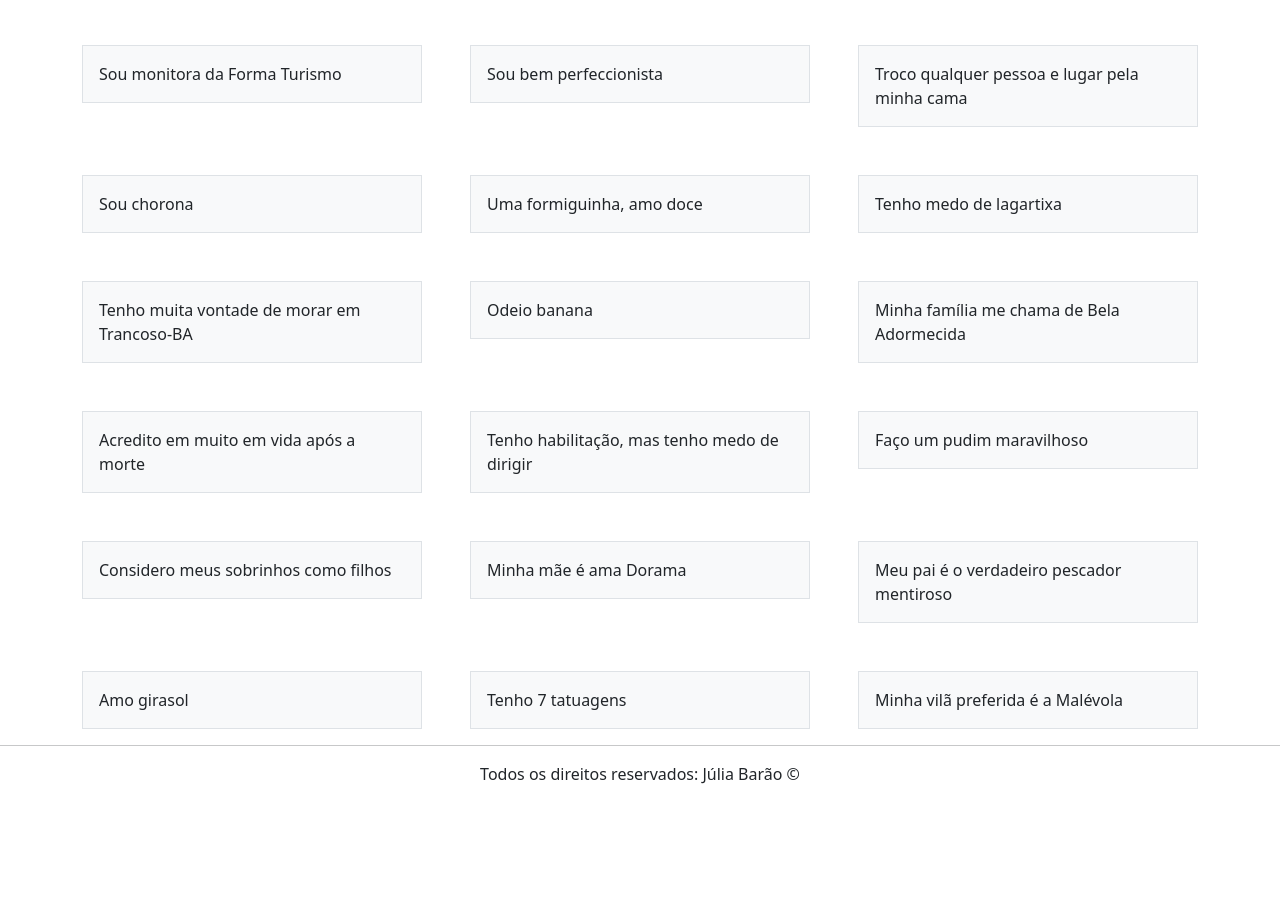
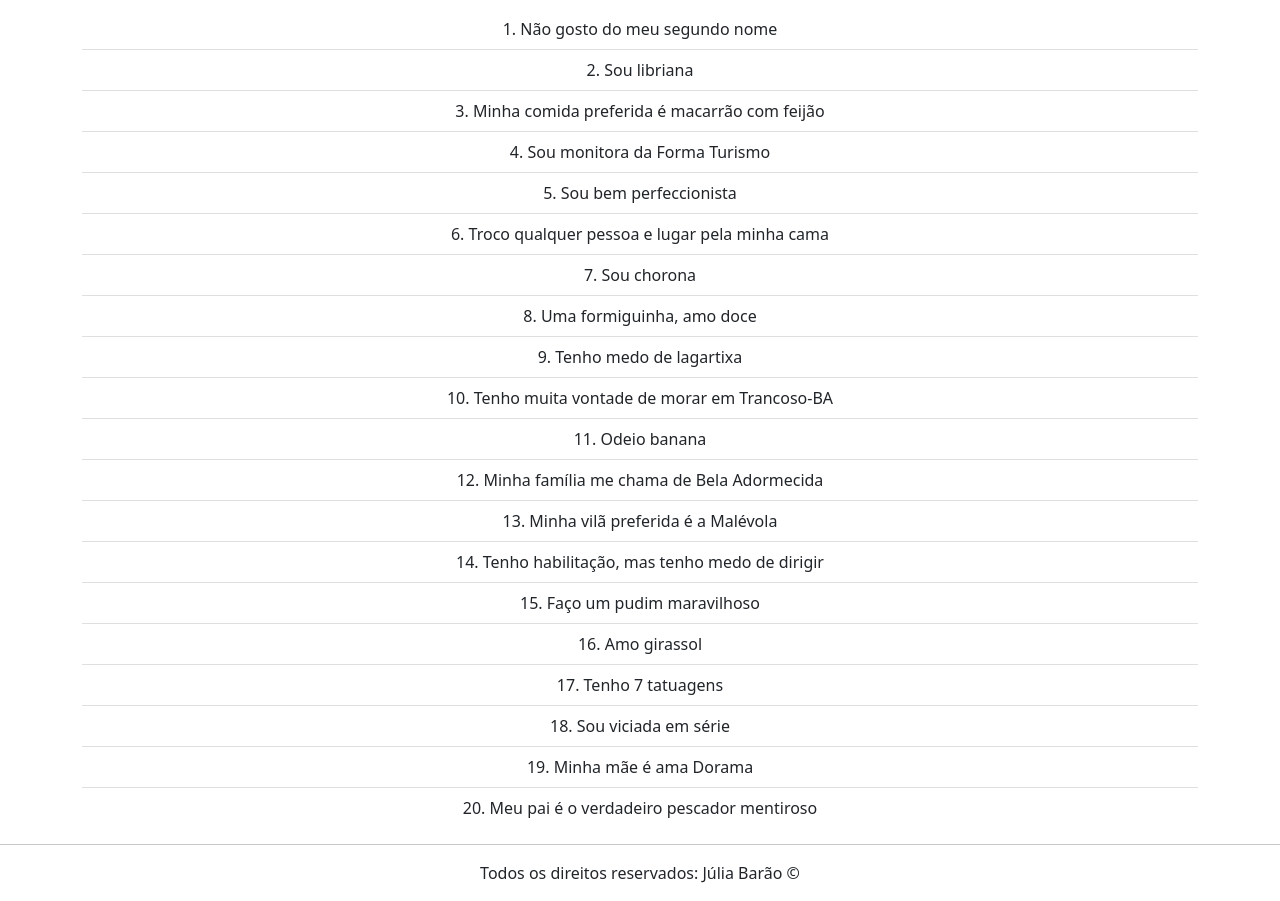
Before and after one commit to juliabarao/Bootstrap, a plain HTML site: page curiosidades.html in a window 1280 px wide. Shown: the part 141-1042 px from the top of the page. Before the commit the page ends 943 px from the top, so only its background shows below. Drawn offline with nearby package versions, Linux system fonts and the light colour scheme.

Commit message:
Arrumando alguns detalhes

```diff
--- a/curiosidades.html
+++ b/curiosidades.html
@@ -46,71 +46,30 @@
 
 <!-- curiosidades -->
 <div class="container">
-    <div class="row row-cols-2 row-cols-lg-3 g-2 g-lg-5">
-        <div class="col">
-            <div class="p-3 border bg-light">Não gosto do meu segundo nome</div>
-        </div>
-        <div class="col">
-            <div class="p-3 border bg-light">Sou libriana</div>
-        </div>
-        <div class="col">
-            <div class="p-3 border bg-light">Minha comida preferida é macarrão com feijão</div>
-        </div>
-        <div class="col">
-            <div class="p-3 border bg-light">Sou monitora da Forma Turismo</div>
-        </div>
-        <div class="col">
-            <div class="p-3 border bg-light">Sou bem perfeccionista</div>
-        </div>
-        <div class="col">
-            <div class="p-3 border bg-light">Troco qualquer pessoa e lugar pela minha cama</div>
-        </div>
-        <div class="col">
-            <div class="p-3 border bg-light">Sou chorona</div>
-        </div>
-        <div class="col">
-            <div class="p-3 border bg-light">Uma formiguinha, amo doce</div>
-        </div>
-        <div class="col">
-            <div class="p-3 border bg-light">Tenho medo de lagartixa</div>
-        </div>
-        <div class="col">
-            <div class="p-3 border bg-light">Tenho muita vontade de morar em Trancoso-BA</div>
-        </div>
-        <div class="col">
-            <div class="p-3 border bg-light">Odeio banana</div>
-        </div>
-        <div class="col">
-            <div class="p-3 border bg-light">Minha família me chama de Bela Adormecida</div>
-        </div>
-        <div class="col">
-            <div class="p-3 border bg-light">Acredito em muito em vida após a morte</div>
-        </div>
-        <div class="col">
-            <div class="p-3 border bg-light">Tenho habilitação, mas tenho medo de dirigir</div>
-        </div>
-        <div class="col">
-            <div class="p-3 border bg-light">Faço um pudim maravilhoso</div>
-        </div>
-        <div class="col">
-            <div class="p-3 border bg-light">Considero meus sobrinhos como filhos</div>
-        </div>
-        <div class="col">
-            <div class="p-3 border bg-light">Minha mãe é ama Dorama</div>
-        </div>
-        <div class="col">
-            <div class="p-3 border bg-light">Meu pai é o verdadeiro pescador mentiroso</div>
-        </div>
-        <div class="col">
-            <div class="p-3 border bg-light">Amo girasol</div>
-        </div>
-        <div class="col">
-            <div class="p-3 border bg-light">Tenho 7 tatuagens</div>
-        </div>
-        <div class="col">
-            <div class="p-3 border bg-light">Minha vilã preferida é a Malévola</div>
-        </div>
-    </div>
+    <br>
+    <h2 class="text-center">20 curiosidades sobre mim</h2><br>
+    <ul class="list-group list-group-flush text-center">
+        <li class="list-group-item">1.	Não gosto do meu segundo nome</li>
+        <li class="list-group-item">2.	Sou libriana</li>
+        <li class="list-group-item">3.	Minha comida preferida é macarrão com feijão</li>
+        <li class="list-group-item">4.	Sou monitora da Forma Turismo</li>
+        <li class="list-group-item">5.	Sou bem perfeccionista</li>
+        <li class="list-group-item">6.	Troco qualquer pessoa e lugar pela minha cama</li>
+        <li class="list-group-item">7.	Sou chorona</li>
+        <li class="list-group-item">8.	Uma formiguinha, amo doce</li>
+        <li class="list-group-item">9.	Tenho medo de lagartixa</li>
+        <li class="list-group-item">10.	Tenho muita vontade de morar em Trancoso-BA</li>
+        <li class="list-group-item">11.	Odeio banana</li>
+        <li class="list-group-item">12.	Minha família me chama de Bela Adormecida</li>
+        <li class="list-group-item">13.	Minha vilã preferida é a Malévola</li>
+        <li class="list-group-item">14.	Tenho habilitação, mas tenho medo de dirigir</li>
+        <li class="list-group-item">15.	Faço um pudim maravilhoso</li>
+        <li class="list-group-item">16.	Amo girassol</li>
+        <li class="list-group-item">17.	Tenho 7 tatuagens</li>
+        <li class="list-group-item">18.	Sou viciada em série</li>
+        <li class="list-group-item">19.	Minha mãe é ama Dorama</li>
+        <li class="list-group-item">20.	Meu pai é o verdadeiro pescador mentiroso</li>
+    </ul>
 </div>
 <!-- /curiosidades -->
 
```
Also changed, not shown: sobrejuba.html (+4 -15 lines).
